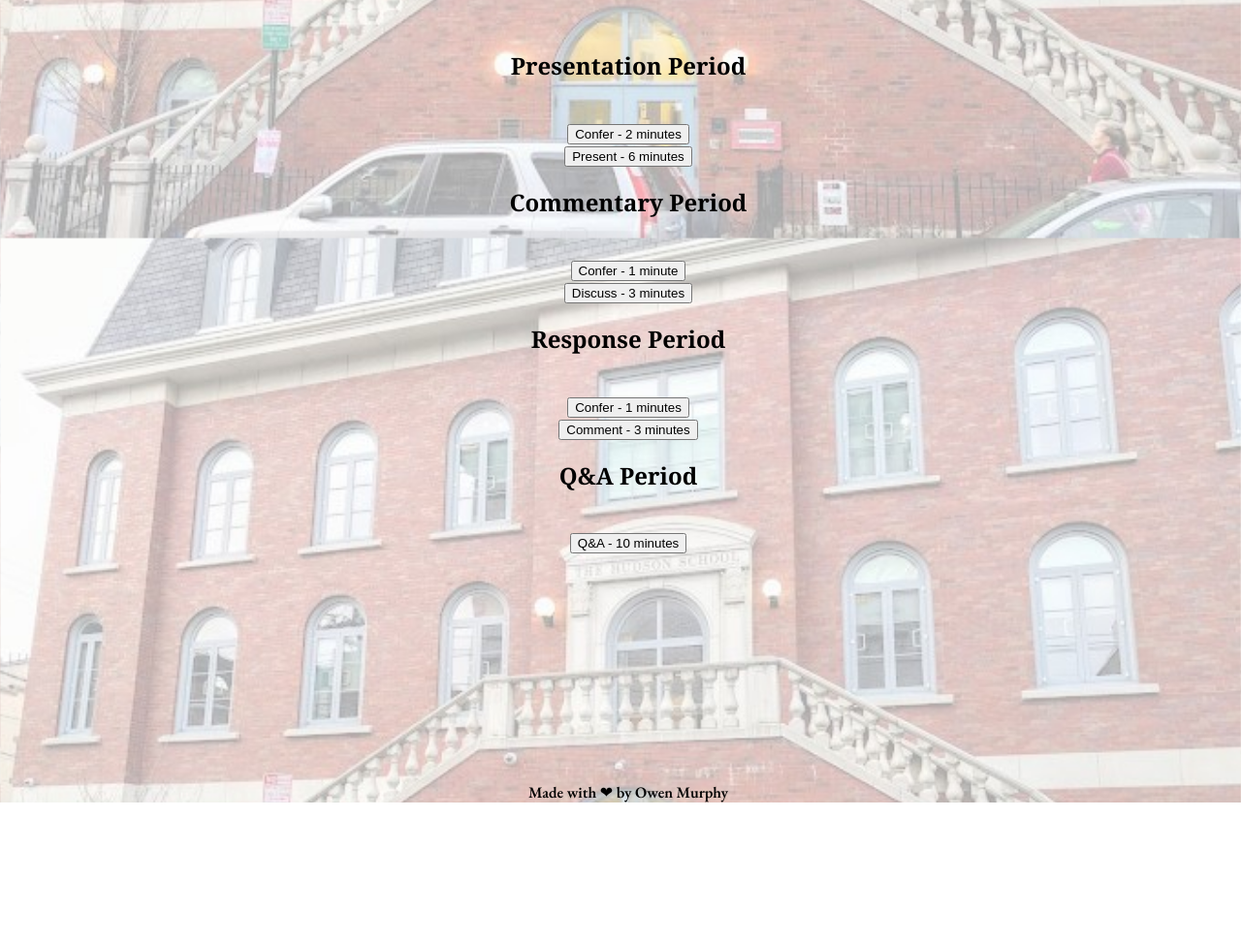
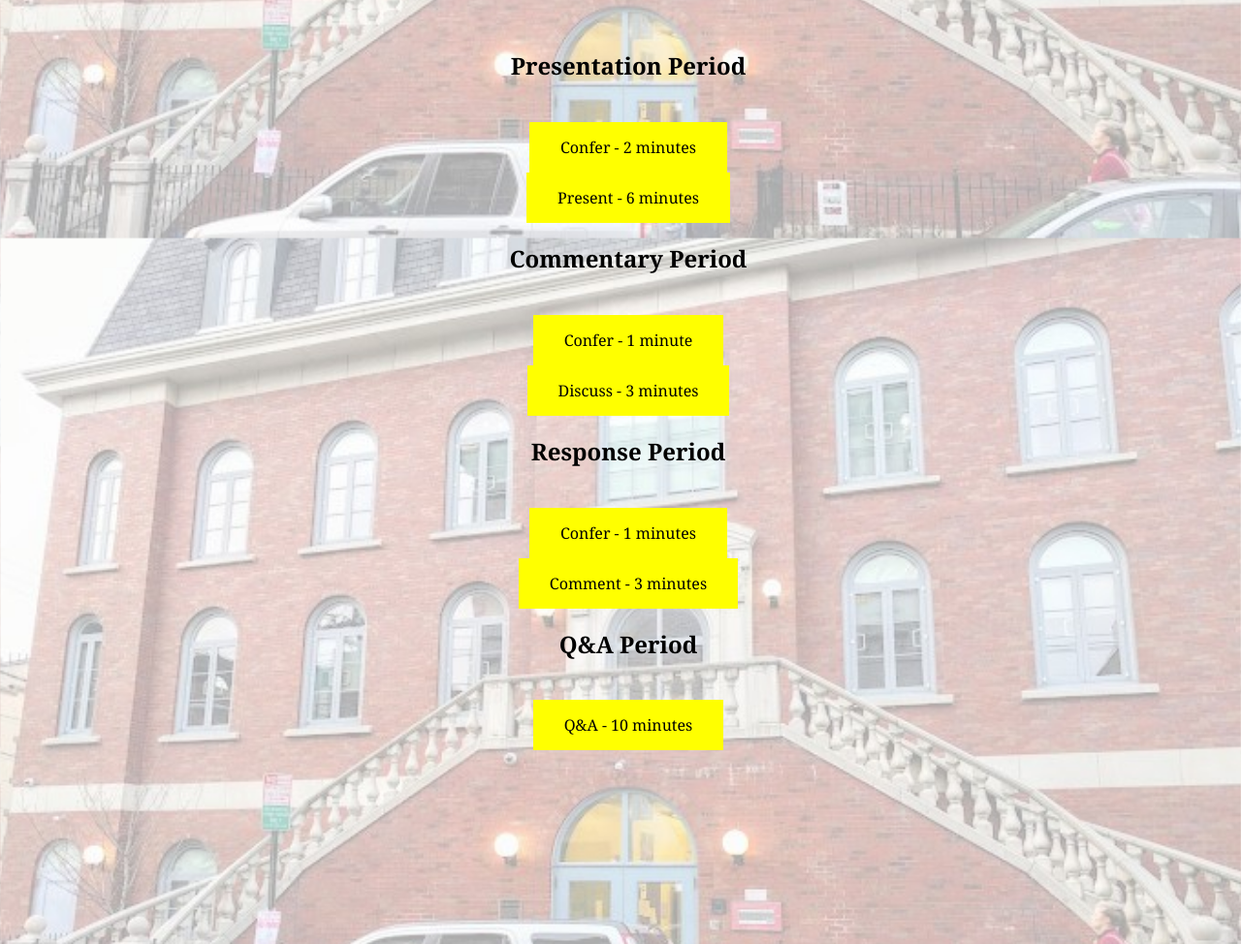
Before and after one commit to bigskii/stemdaytimer, a plain HTML site: page index.html in a window 1280 px wide. Shown: the part 560-1534 px from the top of the page at 97% size. Before the commit the page ends 1388 px from the top, so only its background shows below. Drawn offline with nearby package versions, Linux system fonts and the light colour scheme; a web font is replaced by a local one.

Commit message:
safety push

```diff
--- a/index.html
+++ b/index.html
@@ -31,31 +31,31 @@ Judges period 10 min Q&A
 		<div id="presentation" style="text-align:center;">
 			<h2>Presentation Period</h2>
 			<br>
-			<button type="button" onclick="timer2m();">Confer - 2 minutes</button>
+			<button class="button" type="button" onclick="timer2m();">Confer - 2 minutes</button>
 			<br>
-			<button type="button" onclick="timer6m();">Present - 6 minutes</button>
+			<button class="button" type="button" onclick="timer6m();">Present - 6 minutes</button>
 			<br>
 		</div>
 		<div id="commentary">
 			<h2>Commentary Period</h2>
 			<br>
-			<button type="button" onclick="timer1m();">Confer - 1 minute</button>
+			<button class="button" type="button" onclick="timer1m();">Confer - 1 minute</button>
 			<br>
-			<button type="button" onclick="timer3m();">Discuss - 3 minutes</button>
+			<button class="button" type="button" onclick="timer3m();">Discuss - 3 minutes</button>
 			<br>
 		</div>
 		<div id="response">
 			<h2>Response Period</h2>
 			<br>
-			<button type='button' onclick="timer1m();">Confer - 1 minutes</button>
+			<button class="button" type='button' onclick="timer1m();">Confer - 1 minutes</button>
 			<br>
-			<button type="button" onclick="timer3m();">Comment - 3 minutes</button>
+			<button class='button' type="button" onclick="timer3m();">Comment - 3 minutes</button>
 			<br>
 		</div>
 		<div id="qna">
 			<h2>Q&A Period</h2>
 			<br>
-			<button type="button" onclick="timer10m();">Q&A - 10 minutes</button>
+			<button class='button' type="button" onclick="timer10m();">Q&A - 10 minutes</button>
 		</div>
 	</div>
 	<br>
--- a/style.css
+++ b/style.css
@@ -35,3 +35,15 @@ h2 {
 	font-family: 'EB Garamond', serif;
 	text-align: center;
 }
+
+.button {
+  background-color: yellow; /* not Green */
+  border: none;
+  color: black;
+  padding: 15px 32px;
+  text-align: center;
+  text-decoration: none;
+  display: inline-block;
+  font-size: 16px;
+	font-family: 'Georgia', sans-serif;
+}
```
